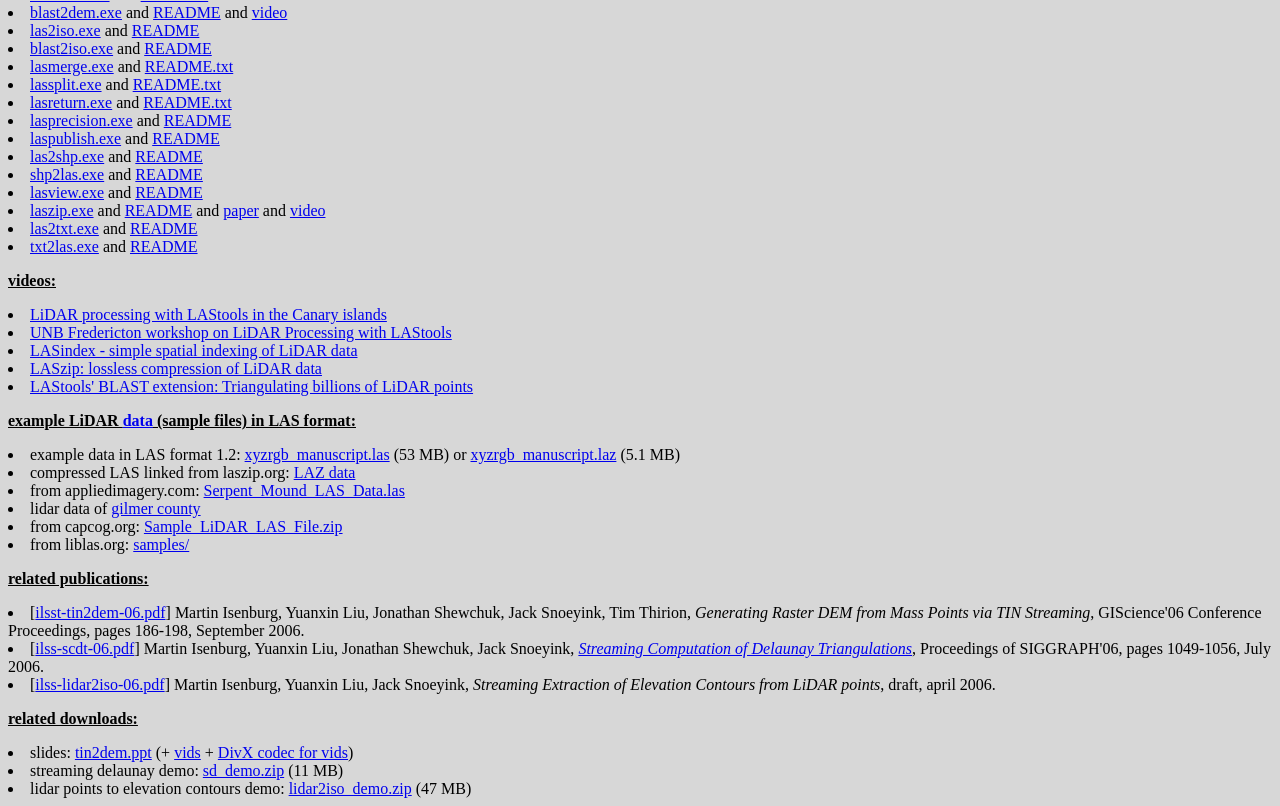
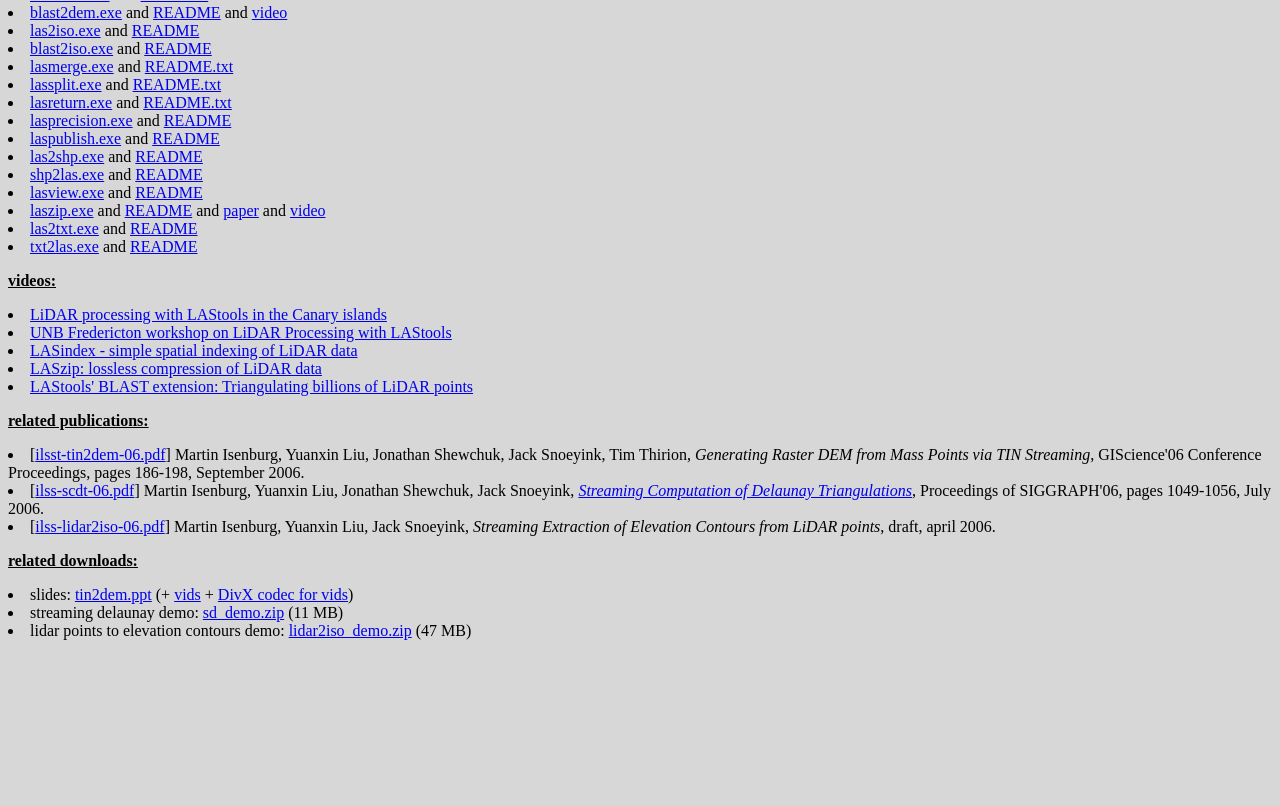
Before and after one commit to LAStools/LAStools.github.io, a plain HTML site: page index.html in a window 1280 px wide. Shown: the part 1617-2423 px from the top of the page. After the commit the page ends 2265 px from the top, so only its background shows below. Drawn offline with Linux system fonts and the light colour scheme; a script that the page names is missing.

Commit message:
moving from UNC

```diff
--- a/index.html
+++ b/index.html
@@ -21,7 +21,7 @@
 <a href="http://rapidlasso.com"><img src="http://rapidlasso.files.wordpress.com/2012/10/rapidlasso_square_256x2561.png" alt="rapidlasso GmbH"></a><br>
 
 <H4>
-<FONT face="Arial,Helvetica">with <a href="download/pics/lastool_gui.png">GU</a><a href="download/pics/lastool_proj.png">Is</a> and <a href="http://www.facebook.com/media/set/?set=a.360345757361208.83360.159521040777015">ArcGIS toolbox</a></FONT><BR>
+<FONT face="Arial,Helvetica">with <a href="download/lastool_gui.png">GU</a><a href="download/lastool_proj.png">Is</a> and <a href="http://www.facebook.com/media/set/?set=a.360345757361208.83360.159521040777015">ArcGIS toolbox</a></FONT><BR>
 </H4>
 
 <table border=0>
@@ -140,13 +140,6 @@ Our powerful, lossless LiDAR compressor <a href="download/laszip.exe">laszip.exe
 <li><a href="http://www.youtube.com/watch?v=A0s0fVktj6U">LASzip: lossless compression of LiDAR data</a></li>
 <li><a href="http://www.youtube.com/watch?v=DRCGTF2y_tM">LAStools' BLAST extension: Triangulating billions of LiDAR points</a></li>
 
-<P><B><U>example LiDAR <a href="download/data/">data</a> (sample files) in LAS format:</U></B>
-<li>example data in LAS format 1.2: <a href="download/data/xyzrgb_manuscript.las">xyzrgb_manuscript.las</a> (53 MB) or <a href="download/data/xyzrgb_manuscript.laz">xyzrgb_manuscript.laz</a> (5.1 MB)</li>
-<li>compressed LAS linked from laszip.org: <a href="http://laszip.org/">LAZ data</a></li>
-<li>from appliedimagery.com: <a href="http://www.appliedimagery.com/Serpent%20Mound%20Model%20LAS%20Data.las">Serpent_Mound_LAS_Data.las</a></li>
-<li>lidar data of <a href="http://www.wvview.org/data/lidar/Gilmer/las/">gilmer county</a></li>
-<li>from capcog.org: <a href="http://data.capcog.org/Information_Clearinghouse/data/LiDAR/Sample_LiDAR_LAS_File.zip">Sample_LiDAR_LAS_File.zip</a></li>
-<li>from liblas.org: <a href="http://liblas.org/samples/">samples/</a></li>
 <P><B><U>related publications:</U></B>
 <li> [<a href="http://www.cs.unc.edu/~isenburg/papers/ilsst-tin2dem-06.pdf">ilsst-tin2dem-06.pdf</a>] Martin Isenburg, Yuanxin Liu, Jonathan Shewchuk, Jack Snoeyink, Tim Thirion, <i>Generating Raster DEM from Mass Points via TIN Streaming</i>, GIScience'06 Conference Proceedings, pages 186-198, September 2006.</li>
 <li> [<a href="http://www.cs.unc.edu/~isenburg/papers/ilss-scdt-06.pdf">ilss-scdt-06.pdf</a>] Martin Isenburg, Yuanxin Liu, Jonathan Shewchuk, Jack Snoeyink, <a href="http://www.cs.unc.edu/~isenburg/sd/"><i>Streaming Computation of Delaunay Triangulations</i></a>, Proceedings of SIGGRAPH'06, pages 1049-1056, July 2006.</li>
```
Also changed, not shown: index_files/rapidlasso_square_256x2561.png (added), lastool_gui.png (added), lastool_proj.png (added).
